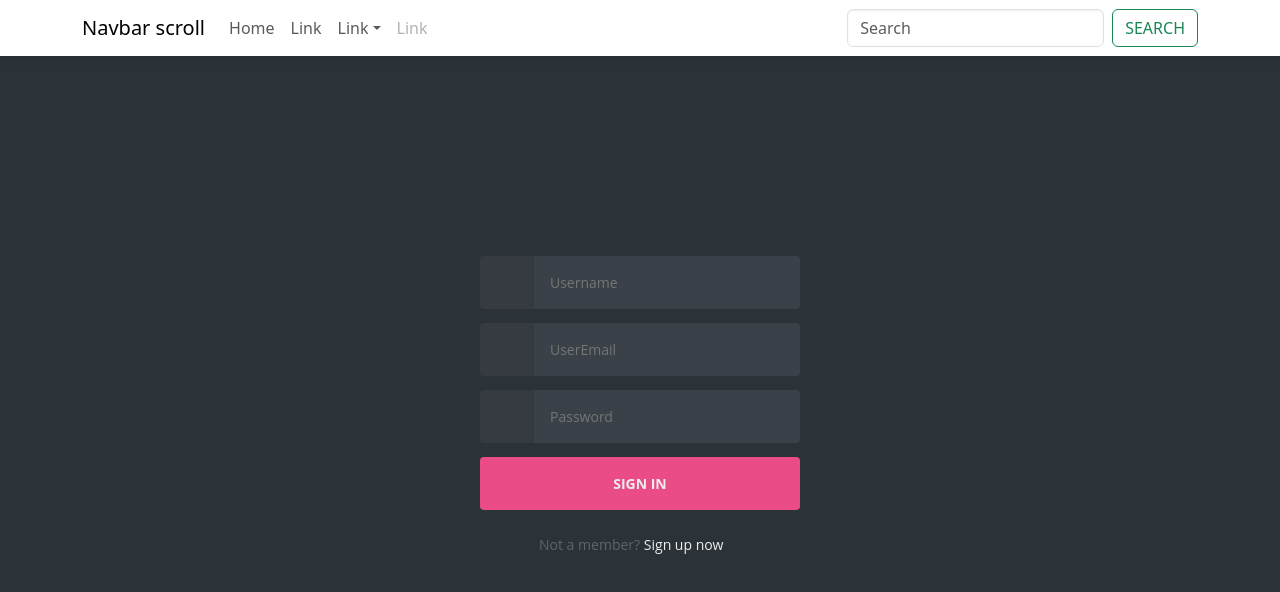
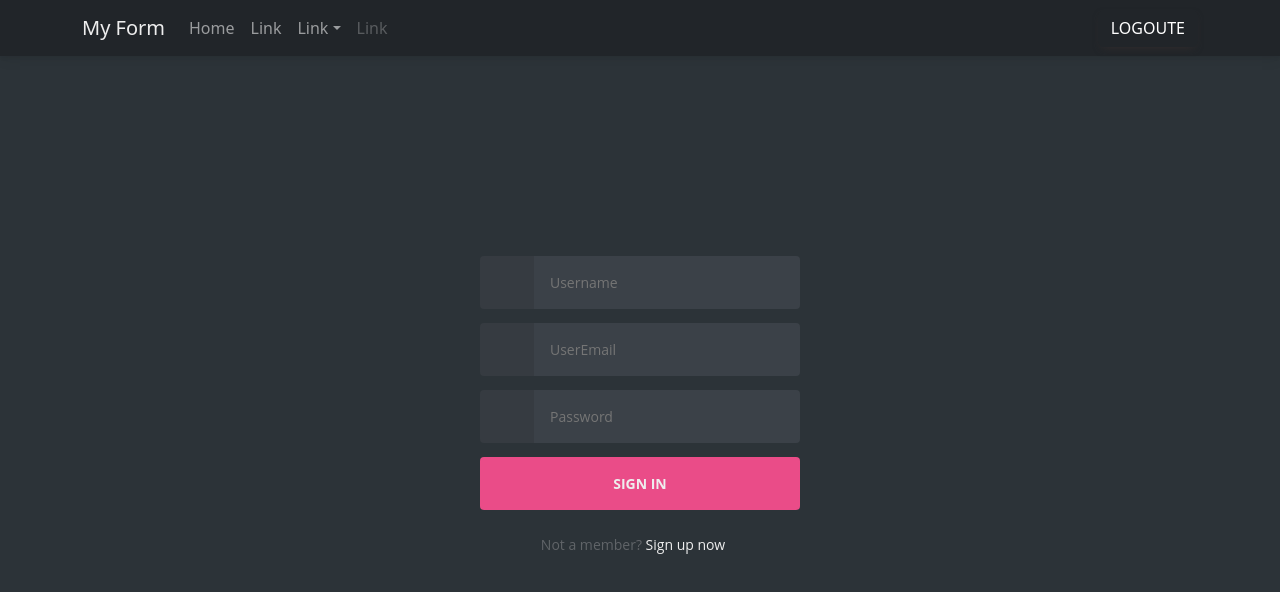
Before and after one commit to abduhamidweb/LoginRegister-in-Redux-Toolkid, a React (Vite) app: page /register in a window 1280 px wide. Shown: the top 592 px of the page. Built offline with nearby package versions, Linux system fonts and the light colour scheme.

Commit message:
add Input components

```diff
--- a/index.html
+++ b/index.html
@@ -1,5 +1,6 @@
 <!DOCTYPE html>
 <html lang="en">
+
 <head>
   <meta charset="UTF-8" />
   <link rel="icon" type="image/svg+xml" href="/vite.svg" />
@@ -13,9 +14,12 @@
   <link href="https://cdn.jsdelivr.net/npm/bootstrap@5.3.0-alpha1/dist/css/bootstrap.min.css" rel="stylesheet"
     integrity="sha384-GLhlTQ8iRABdZLl6O3oVMWSktQOp6b7In1Zl3/Jr59b6EGGoI1aFkw7cmDA6j6gD" crossorigin="anonymous">
   <script src="https://cdn.jsdelivr.net/npm/bootstrap@5.3.0-alpha1/dist/js/bootstrap.bundle.min.js"
-      integrity="sha384-w76AqPfDkMBDXo30jS1Sgez6pr3x5MlQ1ZAGC+nuZB+EYdgRZgiwxhTBTkF7CXvN" crossorigin="anonymous"></script>
+    integrity="sha384-w76AqPfDkMBDXo30jS1Sgez6pr3x5MlQ1ZAGC+nuZB+EYdgRZgiwxhTBTkF7CXvN"
+    crossorigin="anonymous"></script>
+  <link rel="stylesheet" href="https://cdn.jsdelivr.net/npm/bootstrap-icons@1.10.3/font/bootstrap-icons.css">
   <title>Vite + React</title>
 </head>
+
 <body>
   <div id="root"></div>
   <script type="module" src="/src/main.jsx"></script>
@@ -26,4 +30,5 @@
   integrity="sha384-mQ93GR66B00ZXjt0YO5KlohRA5SY2XofN4zfuZxLkoj1gXtW8ANNCe9d5Y3eG5eD" crossorigin="anonymous"></script>
 <!-- MDB -->
 <script type="text/javascript" src="https://cdnjs.cloudflare.com/ajax/libs/mdb-ui-kit/6.1.0/mdb.min.js"></script>
+
 </html>
--- a/src/UI/Navbar/HeaderNavbar.jsx
+++ b/src/UI/Navbar/HeaderNavbar.jsx
@@ -4,12 +4,15 @@ import Form from 'react-bootstrap/Form'
 import Nav from 'react-bootstrap/Nav'
 import Navbar from 'react-bootstrap/Navbar'
 import NavDropdown from 'react-bootstrap/NavDropdown'
+import { Link } from 'react-router-dom'
 
 function HeaderNavbar() {
   return (
-    <Navbar expand='lg'>
+    <Navbar expand='lg' bg='dark' variant='dark'>
       <Container>
-        <Navbar.Brand href='#'>Navbar scroll</Navbar.Brand>
+        <Navbar.Brand>
+          <Link to={'/'}> My Form</Link>
+        </Navbar.Brand>
         <Navbar.Toggle aria-controls='navbarScroll' />
         <Navbar.Collapse id='navbarScroll'>
           <Nav
@@ -33,15 +36,9 @@ function HeaderNavbar() {
               Link
             </Nav.Link>
           </Nav>
-          <Form className='d-flex'>
-            <Form.Control
-              type='search'
-              placeholder='Search'
-              className='me-2'
-              aria-label='Search'
-            />
-            <Button variant='outline-success'>Search</Button>
-          </Form>
+          <Button variant='dark' onClick={() => {
+            alert(1)
+          }}> Logoute</Button>
         </Navbar.Collapse>
       </Container>
     </Navbar>
--- a/src/components/Input/Input.jsx
+++ b/src/components/Input/Input.jsx
@@ -1,11 +1,18 @@
-import React from 'react';
+import React from 'react'
 
-const Input = () => {
-    return (
-        <>
-         <input type="text" placeholder='input' />
-        </>
-    );
-};
+const Inputs = ({ autocomplete, id, type, name, clas, placeholder }) => {
+  return (
+    <>
+      <input
+        autocomplete={autocomplete}
+        id={id}
+        type={type}
+        name={name}
+        className={clas}
+        placeholder={placeholder}
+      />
+    </>
+  )
+}
 
-export default Input;
+export default Inputs
--- a/src/pages/Login/Login.jsx
+++ b/src/pages/Login/Login.jsx
@@ -1,9 +1,11 @@
 import React from 'react'
 import './login.css';
+import Inputs from '../../components/Input/Input';
+import { Link } from 'react-router-dom';
 const Login = () => {
   return (
     <>
-          <div className="loginBg">
+      <div className='loginBg'>
         <div class='grid'>
           <form
             action='https://httpbin.org/post'
@@ -13,16 +15,16 @@ const Login = () => {
             <div class='form__field'>
               <label for='login__username'>
                 <svg class='icon'>
-                <use xlink:href='#icon-user'></use>
+                  <i class='bi bi-person-circle'></i>
                 </svg>
                 <span class='hidden'>Username</span>
               </label>
-            <input
+              <Inputs
                 autocomplete='username'
                 id='login__username'
                 type='text'
                 name='username'
-              class='form__input'
+                clas='form__input'
                 placeholder='Username'
                 required
               />
@@ -35,13 +37,12 @@ const Login = () => {
                 </svg>
                 <span class='hidden'>Password</span>
               </label>
-            <input
+              <Inputs
                 id='login__password'
                 type='password'
                 name='password'
-              class='form__input'
+                clas='form__input'
                 placeholder='Password'
-              required
               />
             </div>
 
@@ -51,25 +52,13 @@ const Login = () => {
           </form>
 
           <p class='text--center'>
-          Not a member? <a href='#'>Sign up now</a>{' '}
+            Not a member? <Link to={'/register'}>Sign up now</Link>
             <svg class='icon'>
               <use xlink:href='#icon-arrow-right'></use>
             </svg>
           </p>
         </div>
-      <svg xmlns='http://www.w3.org/2000/svg' class='icons'>
-        <symbol id='icon-arrow-right' viewBox='0 0 1792 1792'>
-          <path d='M1600 960q0 54-37 91l-651 651q-39 37-91 37-51 0-90-37l-75-75q-38-38-38-91t38-91l293-293H245q-52 0-84.5-37.5T128 1024V896q0-53 32.5-90.5T245 768h704L656 474q-38-36-38-90t38-90l75-75q38-38 90-38 53 0 91 38l651 651q37 35 37 90z' />
-        </symbol>
-        <symbol id='icon-lock' viewBox='0 0 1792 1792'>
-          <path d='M640 768h512V576q0-106-75-181t-181-75-181 75-75 181v192zm832 96v576q0 40-28 68t-68 28H416q-40 0-68-28t-28-68V864q0-40 28-68t68-28h32V576q0-184 132-316t316-132 316 132 132 316v192h32q40 0 68 28t28 68z' />
-        </symbol>
-        <symbol id='icon-user' viewBox='0 0 1792 1792'>
-          <path d='M1600 1405q0 120-73 189.5t-194 69.5H459q-121 0-194-69.5T192 1405q0-53 3.5-103.5t14-109T236 1084t43-97.5 62-81 85.5-53.5T538 832q9 0 42 21.5t74.5 48 108 48T896 971t133.5-21.5 108-48 74.5-48 42-21.5q61 0 111.5 20t85.5 53.5 62 81 43 97.5 26.5 108.5 14 109 3.5 103.5zm-320-893q0 159-112.5 271.5T896 896 624.5 783.5 512 512t112.5-271.5T896 128t271.5 112.5T1280 512z' />
-        </symbol>
-      </svg>
       </div>
-
     </>
   )
 }
--- a/src/pages/Register/Register.jsx
+++ b/src/pages/Register/Register.jsx
@@ -1,4 +1,6 @@
 import React from 'react'
+import { Link } from 'react-router-dom'
+import Inputs from '../../components/Input/Input'
 
 const Register = () => {
   return (
@@ -17,15 +19,13 @@ const Register = () => {
                 </svg>
                 <span class='hidden'>Username</span>
               </label>
-
-              <input
+              <Inputs
                 autocomplete='username'
                 id='login__username'
                 type='text'
                 name='username'
                 class='form__input'
                 placeholder='Username'
-                required
               />
             </div>
             <div class='form__field'>
@@ -35,15 +35,13 @@ const Register = () => {
                 </svg>
                 <span class='hidden'>Username</span>
               </label>
-
-              <input
+              <Inputs
                 autocomplete='username'
                 id='login__email'
                 type='text'
                 name='user Email'
                 class='form__input'
                 placeholder='UserEmail'
-                required
               />
             </div>
             <div class='form__field'>
@@ -53,13 +51,12 @@ const Register = () => {
                 </svg>
                 <span class='hidden'>Password</span>
               </label>
-              <input
+              <Inputs
                 id='login__password'
                 type='password'
                 name='password'
-                class='form__input'
+                clas='form__input'
                 placeholder='Password'
-                required
               />
             </div>
 
@@ -69,7 +66,7 @@ const Register = () => {
           </form>
 
           <p class='text--center'>
-            Not a member? <a href='#'>Sign up now</a>{' '}
+            Not a member? <Link to={'/login'}>Sign up now</Link>
             <svg class='icon'>
               <use xlink:href='#icon-arrow-right'></use>
             </svg>
```
Lines whose indentation alone changed are shown as unchanged.
